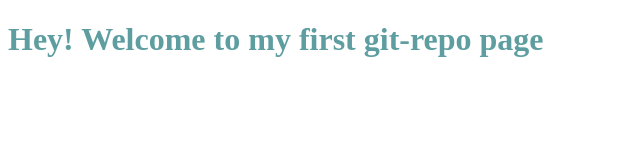
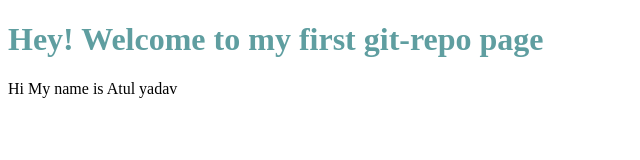
Before and after one commit to Atul-yadav09/First-git-repo, a plain HTML site: page index.html in a window 1280 px wide. Shown: the whole page, without its empty margins (0-640 px from the left). Drawn offline with Linux system fonts and the light colour scheme.

Commit message:
Update index.html

```diff
--- a/index.html
+++ b/index.html
@@ -8,5 +8,6 @@
 </head>
 <body>
     <h1>Hey! Welcome to my first git-repo page</h1>
+    <p>Hi My name is Atul yadav</p>
 </body>
 </html>
```
